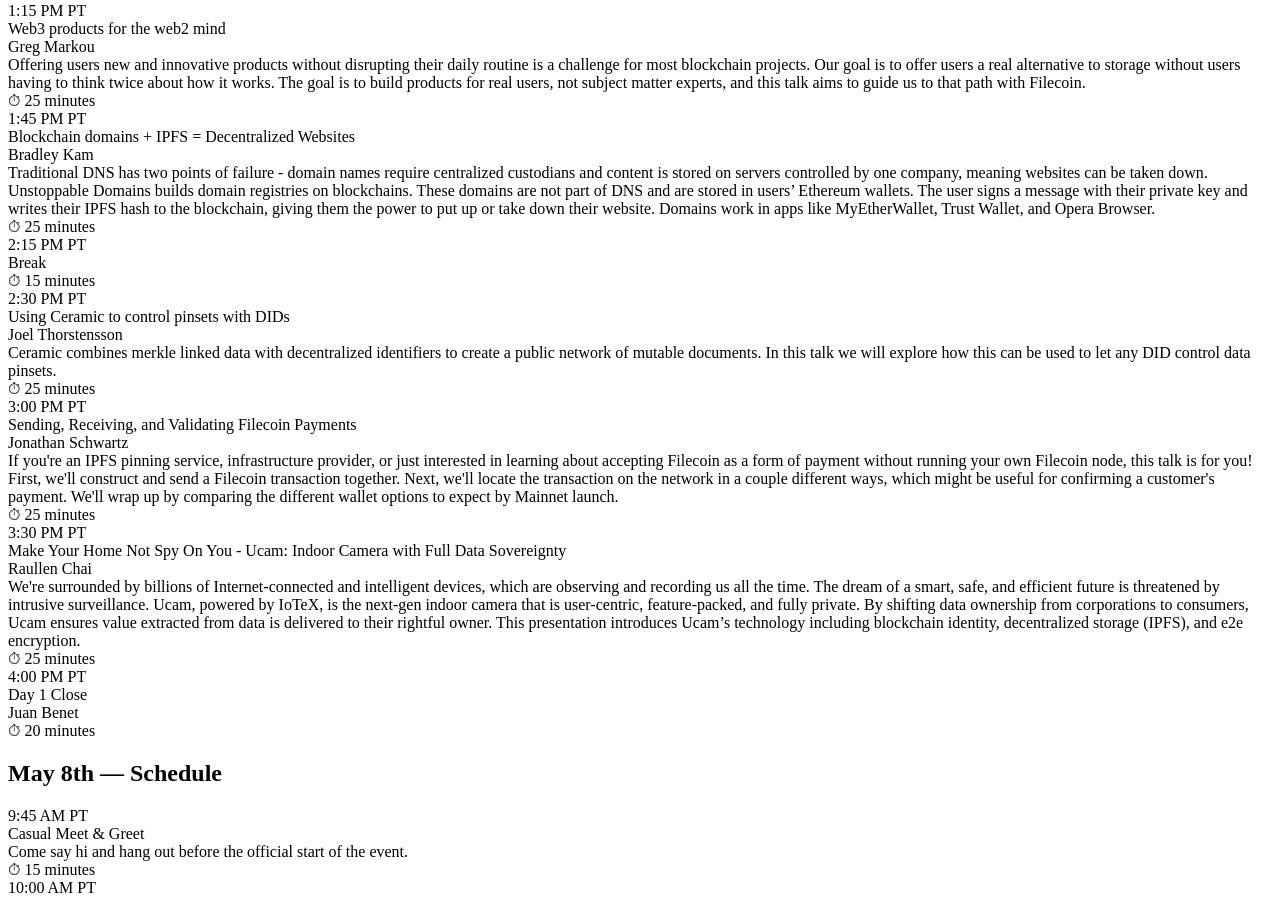
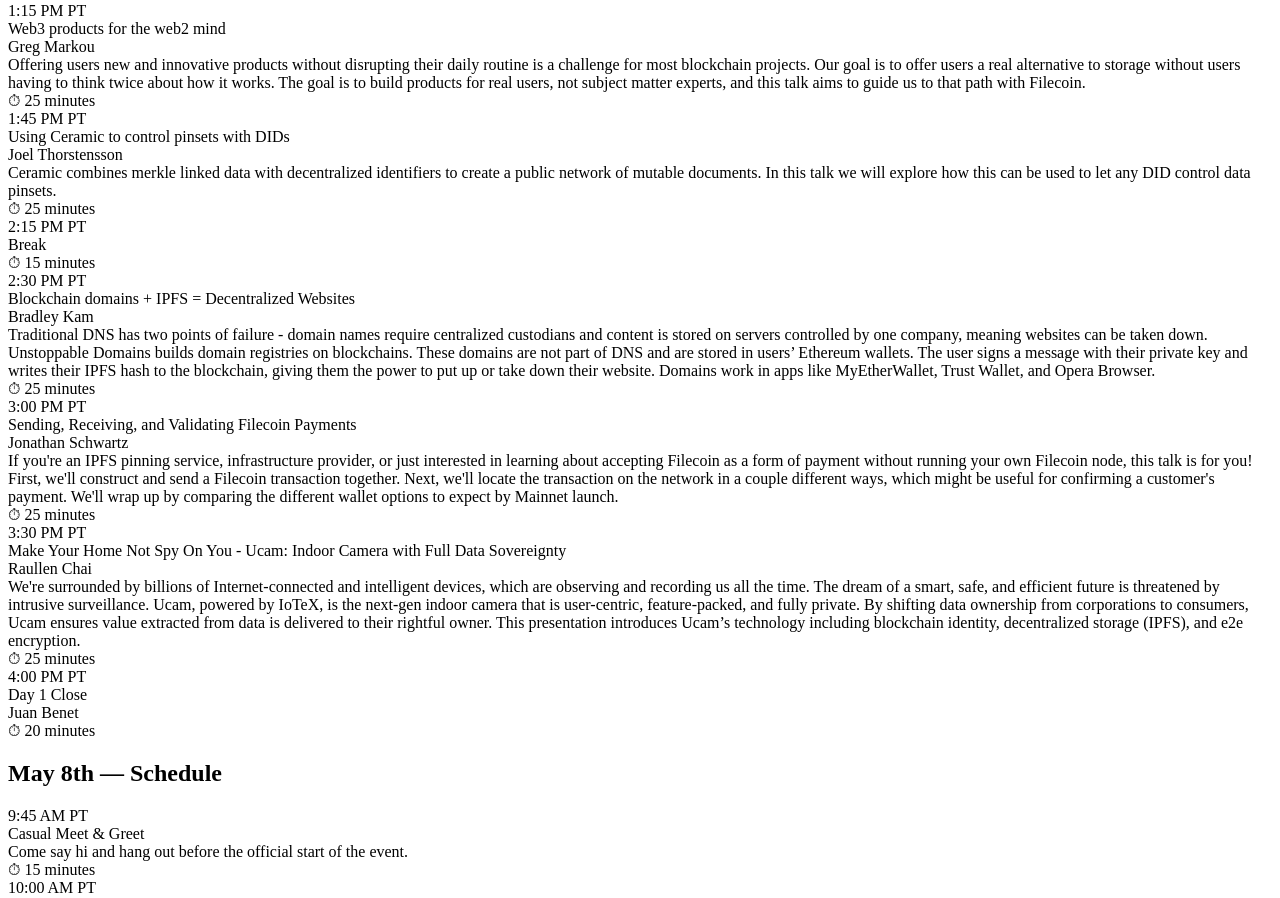
Before and after one commit to protocol/ipfs-summit-website, a Next.js app: page / in a window 1280 px wide. Shown: the part 1085-1983 px from the top of the page. Built offline with nearby package versions, Linux system fonts and the light colour scheme; grey boxes are pictures that could not be loaded; what react-emotion would draw is missing.

Commit message:
Switch Brad and Joe presentations

```diff
--- a/common/fixtures.js
+++ b/common/fixtures.js
@@ -207,11 +207,11 @@
   },
   {
     time: "1:45 PM PT",
-    name: "Blockchain domains + IPFS = Decentralized Websites",
+    name: "Using Ceramic to control pinsets with DIDs",
     value:
-      "Traditional DNS has two points of failure - domain names require centralized custodians and content is stored on servers controlled by one company, meaning websites can be taken down. Unstoppable Domains builds domain registries on blockchains. These domains are not part of DNS and are stored in users’ Ethereum wallets. The user signs a message with their private key and writes their IPFS hash to the blockchain, giving them the power to put up or take down their website. Domains work in apps like MyEtherWallet, Trust Wallet, and Opera Browser.",
+      "Ceramic combines merkle linked data with decentralized identifiers to create a public network of mutable documents. In this talk we will explore how this can be used to let any DID control data pinsets.",
     duration: 25,
-    presenters: [Presenters["bradley-kam"]],
+    presenters: [Presenters["joel-thorstensson"]],
   },
   {
     time: "2:15 PM PT",
@@ -222,11 +222,11 @@
   },
   {
     time: "2:30 PM PT",
-    name: "Using Ceramic to control pinsets with DIDs",
+    name: "Blockchain domains + IPFS = Decentralized Websites",
     value:
-      "Ceramic combines merkle linked data with decentralized identifiers to create a public network of mutable documents. In this talk we will explore how this can be used to let any DID control data pinsets.",
+      "Traditional DNS has two points of failure - domain names require centralized custodians and content is stored on servers controlled by one company, meaning websites can be taken down. Unstoppable Domains builds domain registries on blockchains. These domains are not part of DNS and are stored in users’ Ethereum wallets. The user signs a message with their private key and writes their IPFS hash to the blockchain, giving them the power to put up or take down their website. Domains work in apps like MyEtherWallet, Trust Wallet, and Opera Browser.",
     duration: 25,
-    presenters: [Presenters["joel-thorstensson"]],
+    presenters: [Presenters["bradley-kam"]],
   },
   {
     time: "3:00 PM PT",
```
